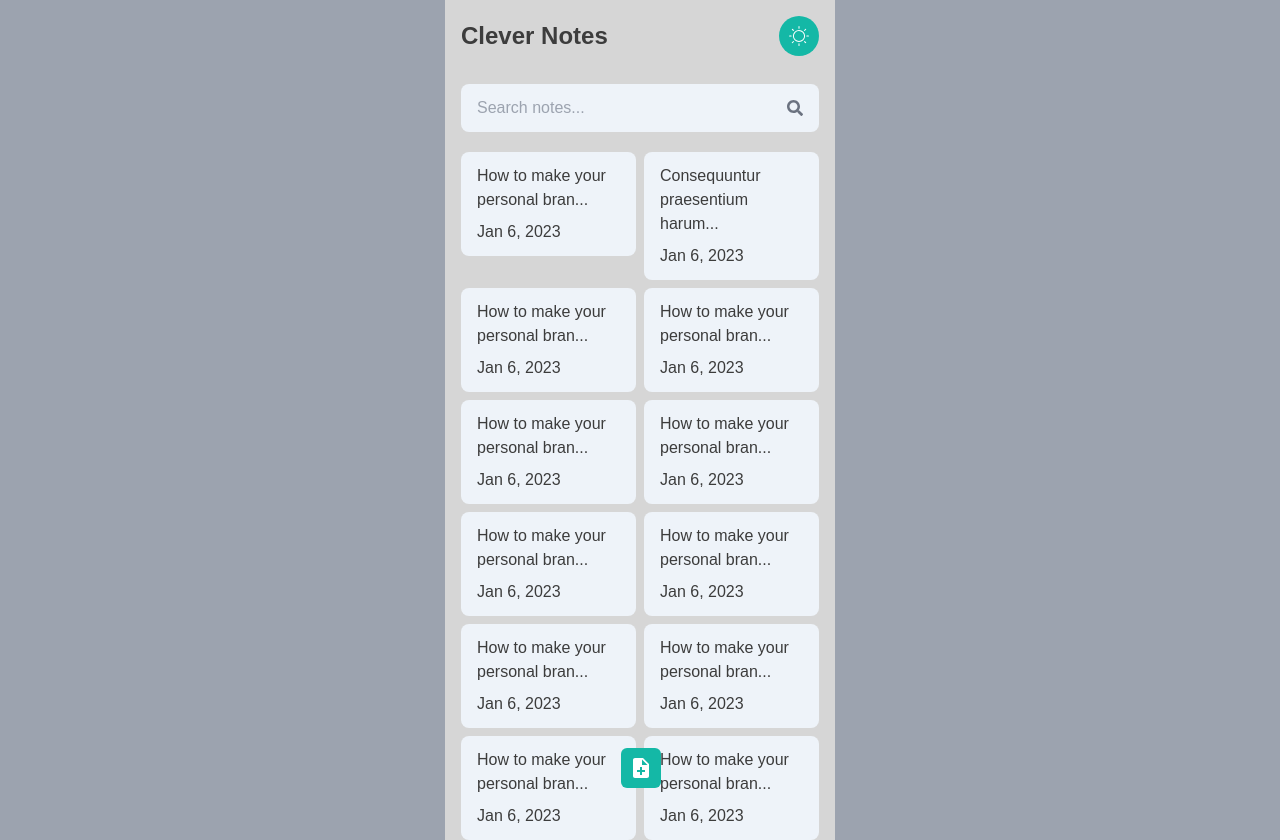
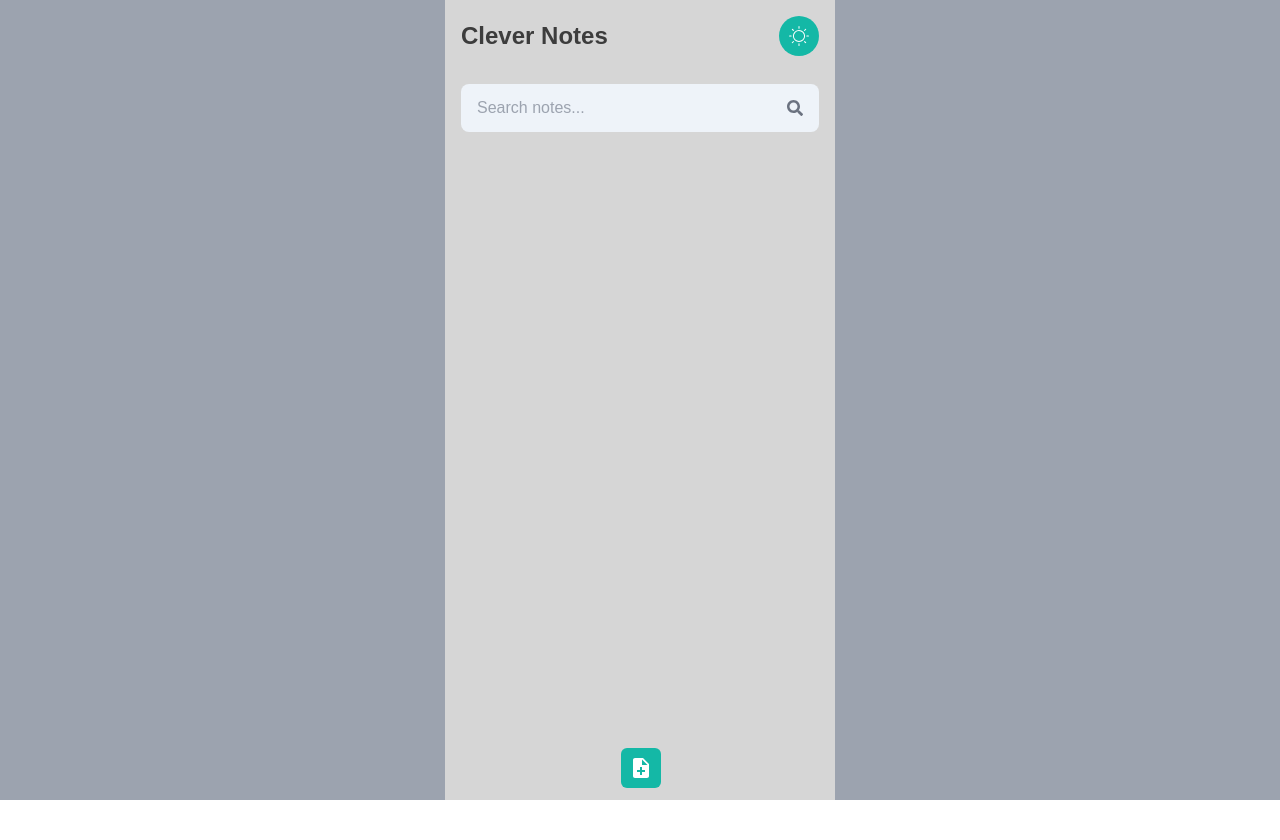
Before and after one commit to dorcasgold/CleverNotes, a React (Vite) app: page / in a window 1280 px wide. After the commit the page ends 800 px from the top, so only its background shows below. Built offline with nearby package versions, Linux system fonts and the light colour scheme; a web font is replaced by a local one.

Commit message:
feat: save to locale storage

```diff
--- a/src/App.jsx
+++ b/src/App.jsx
@@ -2,16 +2,21 @@ import { BrowserRouter, Routes, Route } from 'react-router-dom'
 import Notes from './pages/Notes'
 import CreateNote from './pages/CreateNote'
 import EditNote from './pages/EditNote'
-import { useState } from 'react'
+import { useEffect, useState } from 'react'
 
 function App() {
-  const [notes, SetNotes] = useState([])
+  const [notes, setNotes] = useState(JSON.parse(localStorage.getItem('notes')) || [])
+
+  useEffect(() => {
+    localStorage.setItem('notes', JSON.stringify(notes))
+  }, [notes])
+
   return (
     <div>
       <BrowserRouter>
         <Routes>
           <Route path='/' element={<Notes notes={notes} />} />
-          <Route path='create-note' element={<CreateNote SetNotes={SetNotes} />} />
+          <Route path='create-note' element={<CreateNote setNotes={setNotes} />} />
           <Route path='/edit-note/:id' element={<EditNote />} />
         </Routes>
       </BrowserRouter>
--- a/src/components/NoteItem.jsx
+++ b/src/components/NoteItem.jsx
@@ -4,7 +4,7 @@ function NoteItem({ note }) {
   return (
     <div>
       <Link to={`/edit-note/${note.id}`} className="note bg-box-light dark:bg-box-dark flex flex-col gap-2 transition-colors duration-300 px-4 py-3 rounded-lg">
-        <p>{note.title.length > 30 ? (note.title.substr(0, 30)) + '...' : note.title}</p>
+        <p>{note.title.length > 50 ? (note.title.substr(0, 50)) + '...' : note.title}</p>
         <p>{note.date}</p>
       </Link>
     </div>
--- a/src/pages/CreateNote.jsx
+++ b/src/pages/CreateNote.jsx
@@ -5,7 +5,7 @@ import { useState } from "react";
 import { v4 as uuid } from "uuid";
 import useCreateDate from '../components/useCreateDate'
 
-function CreateNote({ SetNotes }) {
+function CreateNote({ setNotes }) {
   const [title, SetTitle] = useState('')
   const [details, SetDetails] = useState('')
   const currentDate = useCreateDate();
@@ -19,10 +19,9 @@ function CreateNote({ SetNotes }) {
 
       const note = { id: uuid(), title, details, currentDate }
       //add this note to the note array
-      SetNotes(prevNotes => [note, ...prevNotes])
+      setNotes(prevNotes => [note, ...prevNotes])
       //redirect to homepage
       navigate('/')
-      console.log(note);
     }
   }
   return (
--- a/src/pages/Notes.jsx
+++ b/src/pages/Notes.jsx
@@ -1,12 +1,11 @@
 import { useState, useEffect } from 'react';
 import { CiLight } from "react-icons/ci";
 import { FaSearch } from "react-icons/fa";
-import dummynotes from '../dummy_notes'
 import NoteItem from '../components/NoteItem'
 import { MdNoteAdd } from "react-icons/md";
 import { Link } from "react-router-dom";
 
-function Notes() {
+function Notes({ notes }) {
   // toggleTheme
   const [theme, setTheme] = useState(localStorage.getItem('theme') || 'light');
 
@@ -24,7 +23,7 @@ function Notes() {
   };
   // toggleTheme
   return (
-    <div className='w-full bg-gray-400 flex justify-center'>
+    <div className='w-full bg-gray-400 flex justify-center h-screen'>
       <div className='bg-background-light dark:bg-background-dark text-text-light dark:text-text-dark px-4 w-[390px] flex flex-col gap-5 transition-colors duration-300'>
         <header className='flex justify-between items-center text-2xl mt-4'>
           <div>
@@ -40,7 +39,7 @@ function Notes() {
         </section>
         <section className="grid grid-cols-2 gap-2">
           {
-            dummynotes.map(note => (
+            notes.map(note => (
               <NoteItem key={note.id} note={note} />
             ))
           }
```
